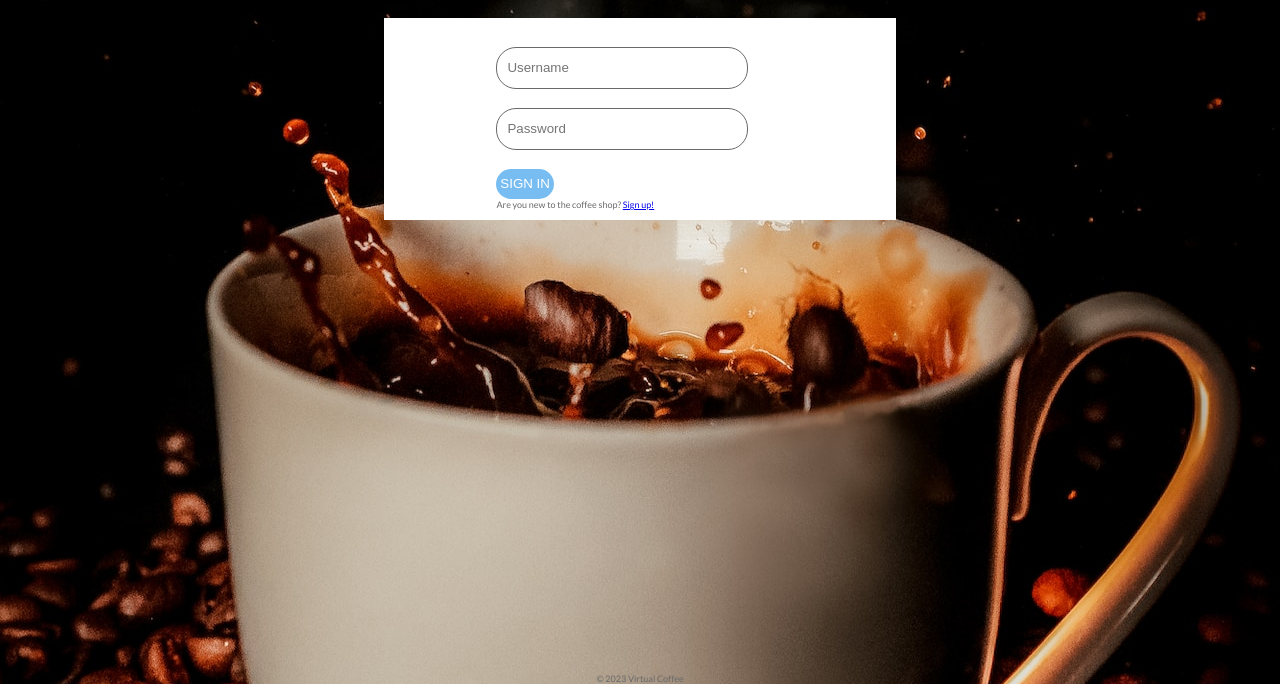
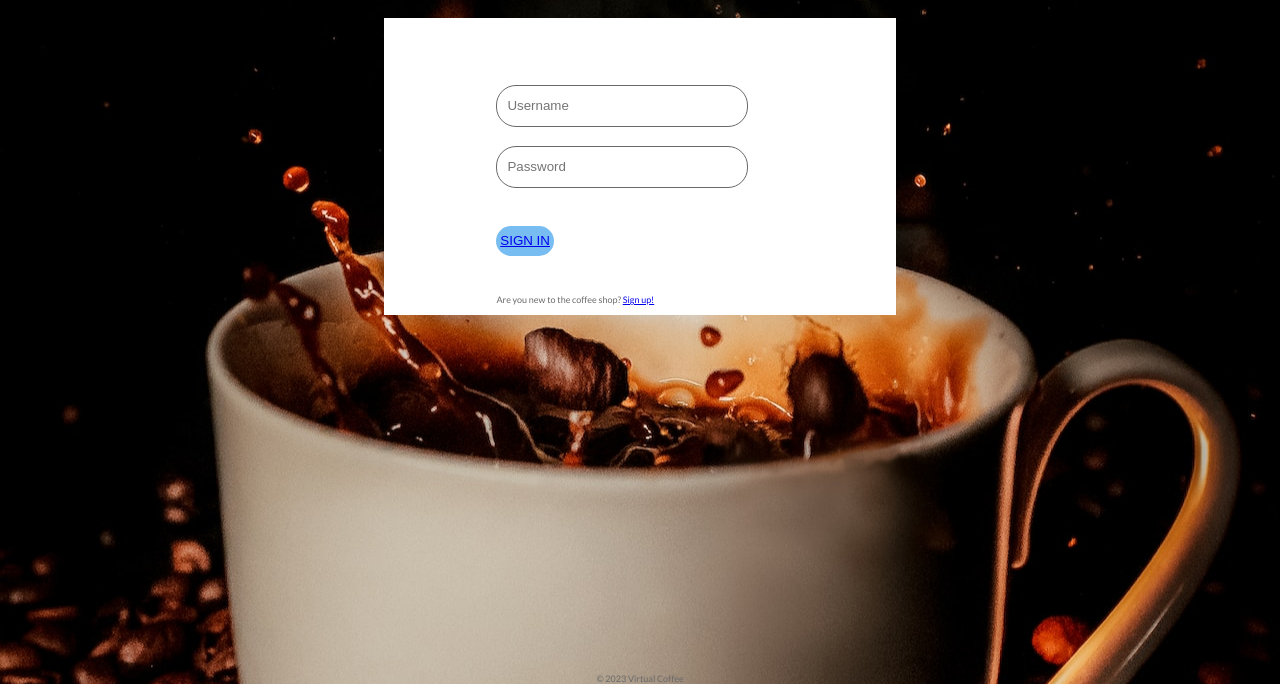
Before and after one commit to musangisilvia/virtual-coffeeShop, a plain HTML site: page index.html in a window 1280 px wide. Shown: the part 116-800 px from the top of the page. Drawn offline with Linux system fonts and the light colour scheme.

Commit message:
link the signin button to the timeline

```diff
--- a/index.html
+++ b/index.html
@@ -17,9 +17,11 @@
     <section class="signin_form">
         <form action="post">
             <br>
+            <br>
+            <br>
             <input type="text" name="username" id="" placeholder="Username"><br><br>
-            <input type="password" name="pwd" id="" placeholder="Password"><br><br>
-            <button type="submit">SIGN IN</button>
+            <input type="password" name="pwd" id="" placeholder="Password"><br><br><br>
+            <button type="submit"> <a href="html/timeline.html">SIGN IN</a></button> <br> <br> <br>
             <p>Are you new to the coffee shop? <a href="signup">Sign up!</a></p>
         </form>
     </section>
```
